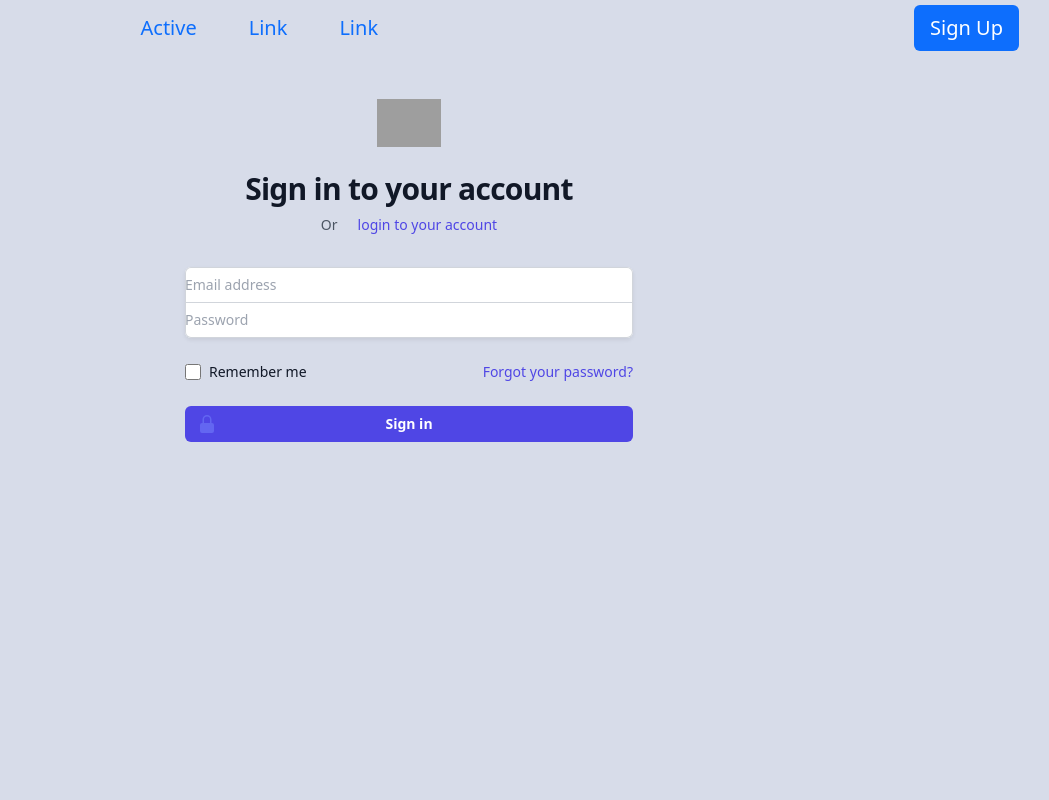
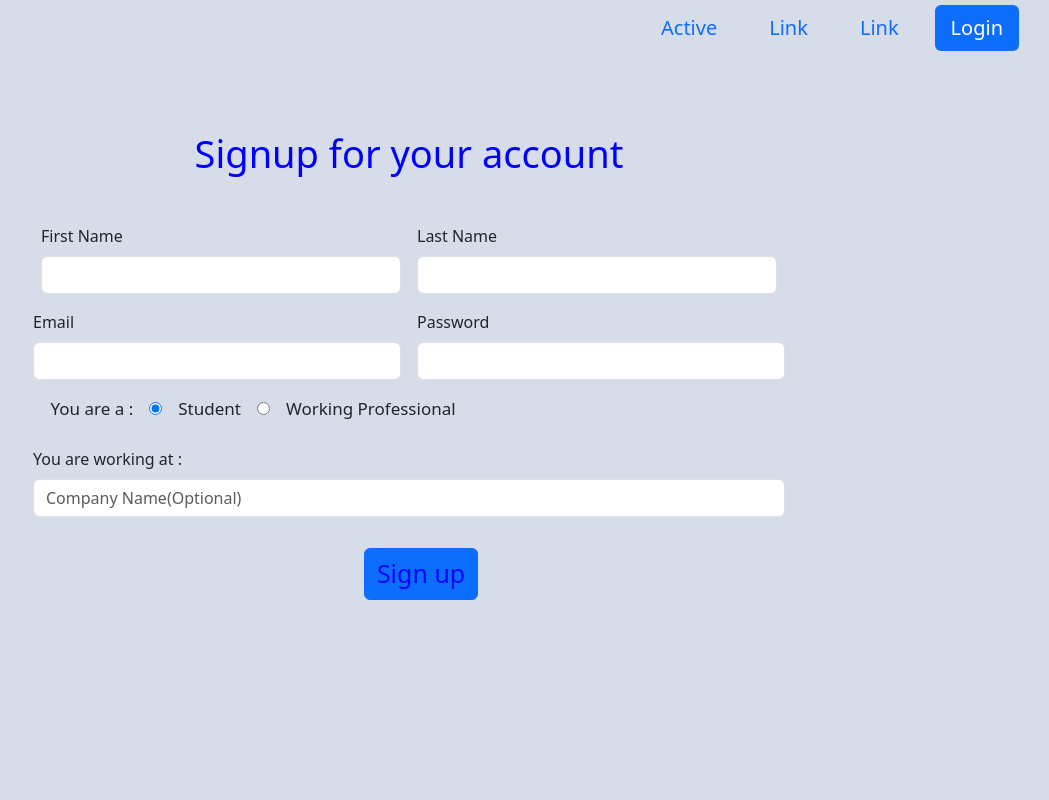
Before and after one commit to HemantShankar/Insights, a React (Create React App) app: page / in a window 1280 px wide. Shown: the top 800 px of the page, without its empty margins (231-1280 px from the left). Built offline with nearby package versions, Linux system fonts and the light colour scheme; grey boxes are pictures that could not be loaded.

Commit message:
Header and Form created for signup. also, did multiple small changes

```diff
--- a/src/App.css
+++ b/src/App.css
@@ -39,4 +39,7 @@
 
 body{
   background-color: rgb(215, 220, 233);
+  min-height: 100vh;
+  display: flex;
+  flex-direction: column;
 }
--- a/src/App.js
+++ b/src/App.js
@@ -1,15 +1,19 @@
 import './App.css';
 import Header_login from './MyComponents/Header_login.jsx';
+import Header_signup from './MyComponents/Header_signup.jsx';
 import Navbar from './MyComponents/Navbar.jsx';
 import Login from './MyComponents/Login.jsx';
+import Signup from './MyComponents/Signup.jsx';
 import Footer from './MyComponents/Footer.jsx';
 
 function App() {
   return (
     <>
-    <Header_login />
+    {/* <Header_login /> */}
+    <Header_signup />
     {/* <Navbar/> */}
-    <Login />
+    {/* <Login /> */}
+    <Signup/>
     <Footer/>
     </>
 
--- /dev/null
+++ b/src/MyComponents/Header_signup.jsx
@@ -0,0 +1,21 @@
+import React from 'react'
+
+const Header_signup = () => {
+    return (
+        <ul className="nav nav-pills">
+            <li className="nav-item">
+                <a className="nav-link" href="#">Active</a>
+            </li>
+            <li className="nav-item">
+                <a className="nav-link" href="#">Link</a>
+            </li>
+            <li className="nav-item">
+                <a className="nav-link" href="#">Link</a>
+            </li>
+            <li className="nav-item-signup ">
+                <a className="nav-link active" aria-current="page" href="#">Login</a>
+            </li>
+        </ul>
+)}
+
+export default Header_signup
--- a/src/MyComponents/Login.jsx
+++ b/src/MyComponents/Login.jsx
@@ -6,10 +6,10 @@ const login = () => {
             <div className="w-full max-w-md space-y-8">
                 <div>
                     <img className="mx-auto h-12 w-auto" src="https://tailwindui.com/img/logos/mark.svg?color=indigo&shade=600" alt="Your Company" />
-                    <h2 className="mt-6 text-center text-3xl font-bold tracking-tight text-gray-900">Sign in to your account</h2>
+                    <h2 className="mt-6 text-center text-3xl font-bold tracking-tight text-gray-900">Login to your account</h2>
                     <p className="mt-2 text-center text-sm text-gray-600">
                         Or
-                        <a href="#" className="font-medium text-indigo-600 hover:text-indigo-500">login to your account</a>
+                        <a href="#" className="font-medium text-indigo-600 hover:text-indigo-500">Signup for your account</a>
                     </p>
                 </div>
                 <form className="mt-8 space-y-6" action="#" method="POST">
--- a/src/MyComponents/MyComponents.css
+++ b/src/MyComponents/MyComponents.css
@@ -1,12 +1,12 @@
 .footerContent{
-    position: absolute;
+    position: relative;
     text-align: center;
     font-size: 25px;
     font-family:'Franklin Gothic Medium', 'Arial Narrow', Arial, sans-serif;
     color: whitesmoke;
     padding-top: 20px;
-    top: 100vh;
-    height: 20vh;
+    top:50vh;
+    /* margin-top: auto; */
     width: 100%;
     background: rgb(40, 52, 66);
 }
@@ -35,9 +35,36 @@
 }
 
 .nav-item-signup{
-    margin-left: 500px;
+    /* margin-left: 1121px; */
     margin-right: 30px;
     float: right;
     margin-top: 5px;
     font-size: 20px;
 }
+
+.Signup_heading{
+    font-size: 38px;
+    text-align: center;
+    text-decoration: solid;
+    color: blue;
+    margin-bottom: 15px;
+}
+
+#form_signup{
+    width: 60%;
+    margin-left: 20%;
+    margin-top: 5%;
+    justify-content: center;
+}
+
+.form-check{
+    font-size: 17px;
+}
+
+#submit_button{
+    font-size: 25px;
+    align-items: center;
+    margin-top: 15px;
+    margin-left: 44%;
+    color: rgb(6, 6, 249);
+}
--- /dev/null
+++ b/src/MyComponents/Signup.jsx
@@ -0,0 +1,80 @@
+import React from 'react'
+
+const Signup = () => {
+    return (
+        <form className="row g-3" id='form_signup'>
+            <h2 className='Signup_heading'>Signup for your account</h2>
+            <div className="row g-3">
+                <div className="col">
+                    <label htmlFor="inputfirstname" className="form-label">First Name</label>
+                    <input type="text" className="form-control" aria-label="First name" />
+                </div>
+                <div className="col">
+                    <label htmlFor="inputsurname" className="form-label">Last Name</label>
+                    <input type="text" className="form-control" aria-label="Last name" />
+                </div>
+            </div>
+            <div className="col-md-6">
+                <label htmlFor="inputEmail4" className="form-label">Email</label>
+                <input type="email" className="form-control" id="inputEmail4" />
+            </div>
+            <div className="col-md-6">
+                <label htmlFor="inputPassword4" className="form-label">Password</label>
+                <input type="password" className="form-control" id="inputPassword4" />
+            </div>
+
+            <div className="form-check">
+                <label htmlFor="inputprofession" className="form-label">You are a :</label>
+                <input className="form-check-input-1 mx-3" type="radio" name="flexRadioDefault" id="flexRadioDefault2" checked/>
+                    <label className="form-check-label" for="flexRadioDefault2">
+                        Student
+                    </label>
+                <input className="form-check-input-2 mx-3" type="radio" name="flexRadioDefault" id="flexRadioDefault1"/>
+                    <label className="form-check-label" for="flexRadioDefault1">
+                        Working Professional
+                    </label>
+            </div>
+
+            <div className="col-12">
+                <label htmlFor="inputAddress" className="form-label">You are working at :</label>
+                <input type="text" className="form-control" id="inputAddress" placeholder="Company Name(Optional)"/>
+            </div>
+            {/* <div className="col-12">
+                <label htmlFor="inputAddress" className="form-label">Address</label>
+                <input type="text" className="form-control" id="inputAddress" placeholder="1234 Main St"/>
+            </div>
+            <div className="col-12">
+                <label htmlFor="inputAddress2" className="form-label">Address 2</label>
+                <input type="text" className="form-control" id="inputAddress2" placeholder="Apartment, studio, or floor"/>
+            </div> */}
+            {/* <div className="col-md-6">
+                <label htmlFor="inputCity" className="form-label">City</label>
+                <input type="text" className="form-control" id="inputCity"/>
+            </div>
+            <div className="col-md-4">
+                <label htmlFor="inputState" className="form-label">State</label>
+                <select id="inputState" className="form-select">
+                    <option selected>Choose...</option>
+                    <option>...</option>
+                </select>
+            </div>
+            <div className="col-md-2">
+                <label htmlFor="inputZip" className="form-label">Zip</label>
+                <input type="text" className="form-control" id="inputZip"/>
+            </div> */}
+            {/* <div className="col-12">
+                <div className="form-check">
+                    <input className="form-check-input" type="checkbox" id="gridCheck"/>
+                        <label className="form-check-label" htmlFor="gridCheck">
+                            Check me out
+                        </label>
+                </div>
+            </div> */}
+            <div className="col-12" >
+                <button type="submit" className="btn btn-primary" id='submit_button'>Sign up</button>
+            </div>
+        </form>
+    )
+}
+
+export default Signup
```
